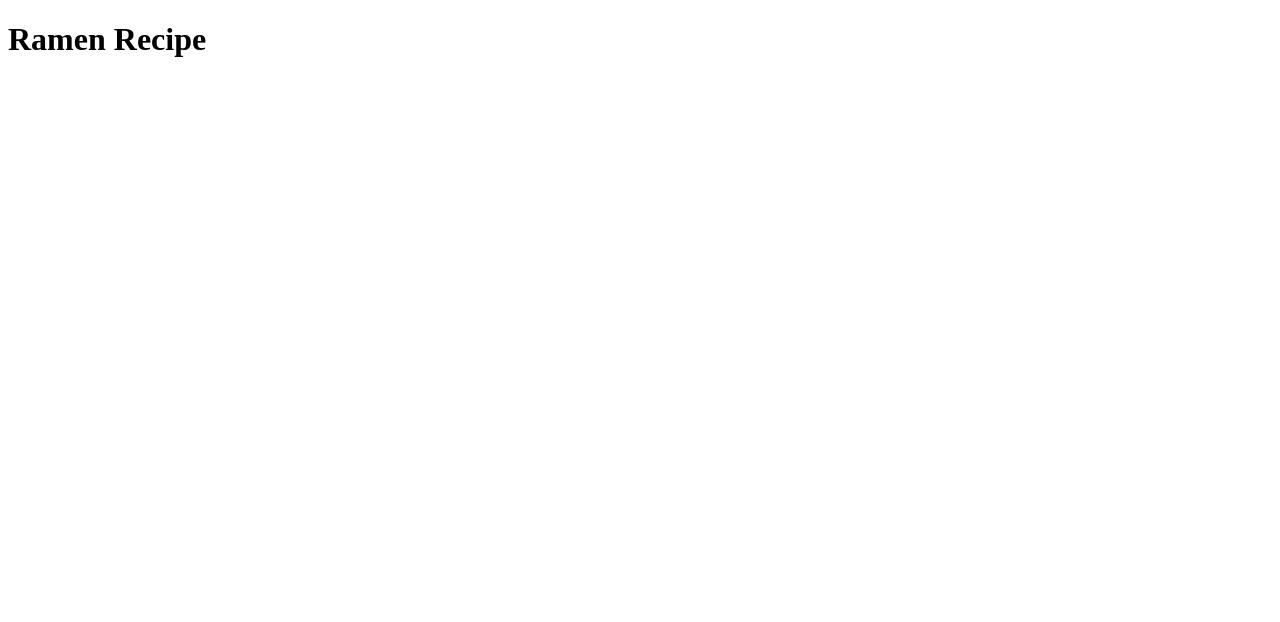
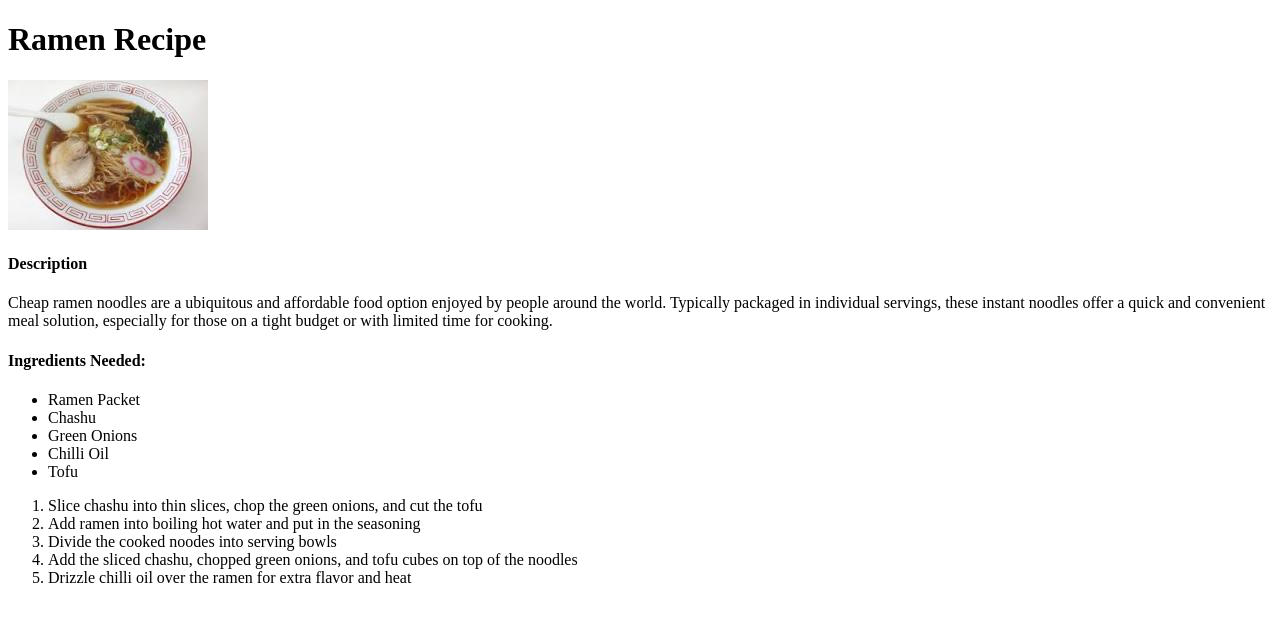
Before and after one commit to ashhtangg/odin-recipes, a plain HTML site: page recipes/ramen.html in a window 1280 px wide. Drawn offline with Linux system fonts and the light colour scheme.

Commit message:
added image, description, ingredients/steps (lists) to ramen.html

```diff
--- a/recipes/ramen.html
+++ b/recipes/ramen.html
@@ -7,5 +7,27 @@
 </head>
 <body>
     <h1> Ramen Recipe</h1>
+    <img src="/images/ramen.jpg" alt="picture of ramen">
+    <h4> Description </h4>
+    <p>
+        Cheap ramen noodles are a ubiquitous and affordable food option enjoyed by people around the world. Typically packaged in individual servings, these instant noodles offer
+         a quick and convenient meal solution, especially for those on a tight budget or with limited time for cooking.
+    </p>
+    <h4>Ingredients Needed:</h4>
+    <ul>
+        <li>Ramen Packet</li>
+        <li>Chashu</li>
+        <li>Green Onions</li>
+        <li>Chilli Oil</li>
+        <li>Tofu</li>
+    </ul>
+    <ol>
+        <li>Slice chashu into thin slices, chop the green onions, and cut the tofu</li>
+        <li>Add ramen into boiling hot water and put in the seasoning</li>
+        <li>Divide the cooked noodes into serving bowls</li>
+        <li>Add the sliced chashu, chopped green onions, and tofu cubes on top of the noodles</li>
+        <li>Drizzle chilli oil over the ramen for extra flavor and heat</li>
+    </ol>
+
 </body>
 </html>
```
Also changed, not shown: index.html (+7 -0 lines), images/ramen.jpg (added).
